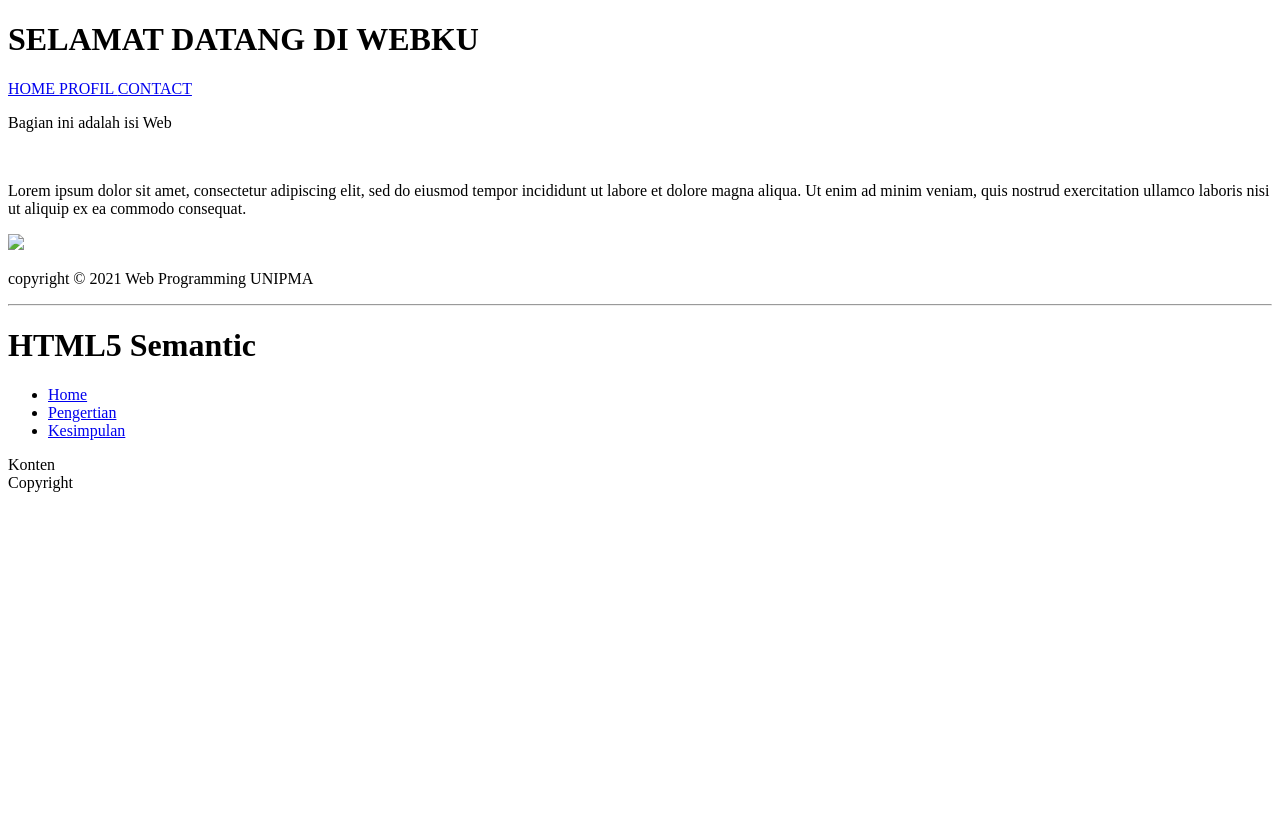
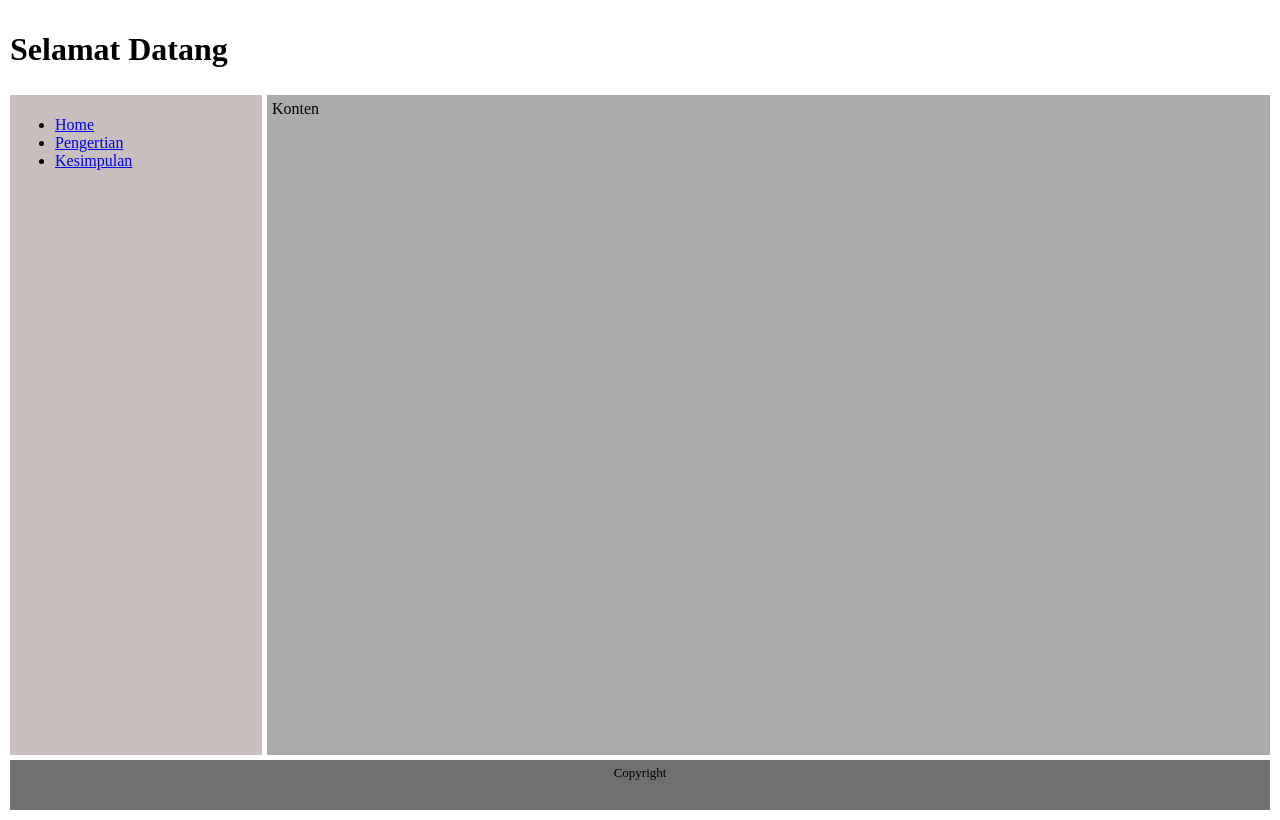
Before and after one commit to purhendi/purhendi.github.io, a plain HTML site: page session4.html in a window 1280 px wide. Drawn offline with Linux system fonts and the light colour scheme.

Commit message:
Update session4.html

```diff
--- a/session4.html
+++ b/session4.html
@@ -2,33 +2,45 @@
 <html>
     <head>
         <meta charset="UTF-8">
-        <title>Session 4</title>
+        <title>Tugas 3</title>
+        <style>
+            nav {
+             background: #C9BFBF;
+             grid-area: nav; }
+            header {
+             background: #707070;
+             grid-area: header;
+             text-align : center; }
+            section {
+             background: #ABABAB;
+             grid-area: section; }
+            footer {
+             background: #707070;
+             grid-area: footer;
+             font-size : small;
+             text-align : center; }
+            body {
+             display:grid;
+             grid-template-areas:
+             "header header header"
+             "nav section section"
+             "footer footer footer";
+             grid-template-rows: 80px 1fr 50px;
+             grid-template-columns: 20% 1fr 18%;
+             grid-gap: 5px;
+             height: 100vh;
+             margin: 10px; }
+            header, nav, section, footer {
+             padding: 5px; }
+            main{
+                padding: 50px;
+                background: #707070;
+            }
+        </style>
     </head>
     <body>
-        <!--Latihan Tag div-->
-        <div class="header">
-           <h1>SELAMAT DATANG DI WEBKU</h1>
-        </div>
-        <div class="navigasi">
-           <a href=“#”> HOME </a>
-           <a href=“#”> PROFIL </a>
-           <a href=“#”> CONTACT </a>
-        </div>
-        <div class="main">
-           <p>Bagian ini adalah isi Web</p> </br>
-          <!--Latihan Tag Span yang didalam tag p-->
-           <p> Lorem ipsum dolor sit amet, consectetur adipiscing elit, sed do eiusmod tempor incididunt ut <span> labore et dolore </span> magna aliqua. Ut enim ad minim veniam, quis nostrud exercitation ullamco laboris nisi ut aliquip ex ea commodo consequat. </p>
-           <img src=“poster.png”>
-        </div>
-        <div class="footer">
-           <p>copyright © 2021 Web Programming UNIPMA </p>
-        </div>
-		<hr>
- <!--Latihan Semantic HTML-->
-<!DOCTYPE html>
-<header>
- 		<h1>HTML5 Semantic</h1>
-</header>
+        <h1>Selamat Datang</h1>
+ <!--PRAKTIKUM 4-->
         <nav>
            <ul>
                <li><a href="#home">Home</a></li>
@@ -42,3 +54,5 @@
         <footer>
            Copyright
         </footer>
+    </body>
+</html>
```
Lines whose indentation alone changed are shown as unchanged.
